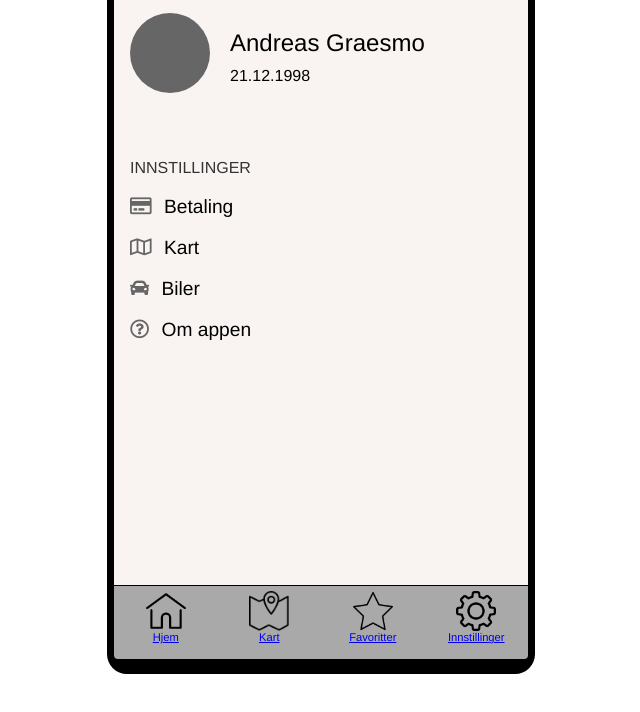
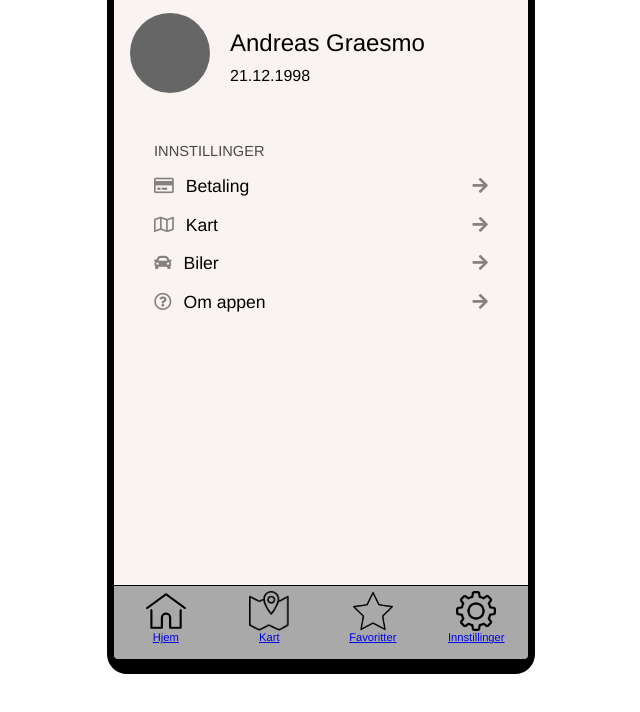
Before and after one commit to AndreasGraesmo/parkingapp, a plain HTML site: page innstillinger.html in a window 1280 px wide. Shown: the part 152-864 px from the top of the page, without its empty margins (319-959 px from the left). Drawn offline with nearby package versions, Linux system fonts and the light colour scheme.

Commit message:
style changes to settings
more styling for settings + new icons added

```diff
--- a/css/innstillinger.css
+++ b/css/innstillinger.css
@@ -29,13 +29,14 @@
 }
 
 #settings-section {
-    padding: 1rem;
+    padding: 1rem 2.5rem 1rem 2.5rem;
 }
 
 #settings-title {
-    color: #333;
+    color: rgba(0,0,0,0.7);
     font-weight: 400;
-    font-size: 1rem;
+    font-size: 0.915rem;
+    margin: 0;
 }
 
 #settings-list {
@@ -47,11 +48,11 @@
 #settings-list li a{
     color: #000;
     text-decoration: none;
-    font-size: 1.2rem;
+    font-size: 1.1rem;
 }
 
 .settings-list-icon {
-    color: #666;
+    color: rgba(0,0,0,0.47);
     position: relative;
 }
 
@@ -59,3 +60,7 @@
     margin: 0 0 0 7px;
     position: relative;
 }
+
+.settings-list-icon.right {
+    float: right;
+}
--- a/innstillinger.html
+++ b/innstillinger.html
@@ -29,24 +29,36 @@
                 <h3 id="settings-title">INNSTILLINGER</h3>
 
                 <ul id="settings-list">
-                    <li><a href="#"><p>
-                        <span class="settings-list-icon"><i class="far fa-credit-card"></i></span>
-                        <span class="settings-list-text">Betaling</span></p></a>
+                    <li>
+                        <a href="#"><p>
+                            <span class="settings-list-icon"><i class="far fa-credit-card"></i></span>
+                            <span class="settings-list-text">Betaling</span>
+                            <span class="settings-list-icon right"><i class="fas fa-arrow-right"></i></span>
+                        </p></a>
                     </li>
 
-                    <li><a href="#"><p>
-                        <span class="settings-list-icon"><i class="far fa-map"></i></span>
-                        <span class="settings-list-text">Kart</span></p></a>
+                    <li>
+                        <a href="#"><p>
+                            <span class="settings-list-icon"><i class="far fa-map"></i></span>
+                            <span class="settings-list-text">Kart</span>
+                            <span class="settings-list-icon right"><i class="fas fa-arrow-right"></i></span>
+                        </p></a>
                     </li>
 
-                    <li><a href="#"><p>
-                        <span class="settings-list-icon"><i class="fas fa-car"></i></span>
-                        <span class="settings-list-text">Biler</span></p></a>
+                    <li>
+                        <a href="#"><p>
+                            <span class="settings-list-icon"><i class="fas fa-car"></i></span>
+                            <span class="settings-list-text">Biler</span>
+                            <span class="settings-list-icon right"><i class="fas fa-arrow-right"></i></span>
+                        </p></a>
                     </li>
 
-                    <li><a href="#"><p>
-                        <span class="settings-list-icon"><i class="far fa-question-circle"></i></span>
-                        <span class="settings-list-text">Om appen</span></p></a>
+                    <li>
+                        <a href="#"><p>
+                            <span class="settings-list-icon"><i class="far fa-question-circle"></i></span>
+                            <span class="settings-list-text">Om appen</span>
+                            <span class="settings-list-icon right"><i class="fas fa-arrow-right"></i></span>
+                        </p></a>
                     </li>
                 </ul>
             </section>
```
